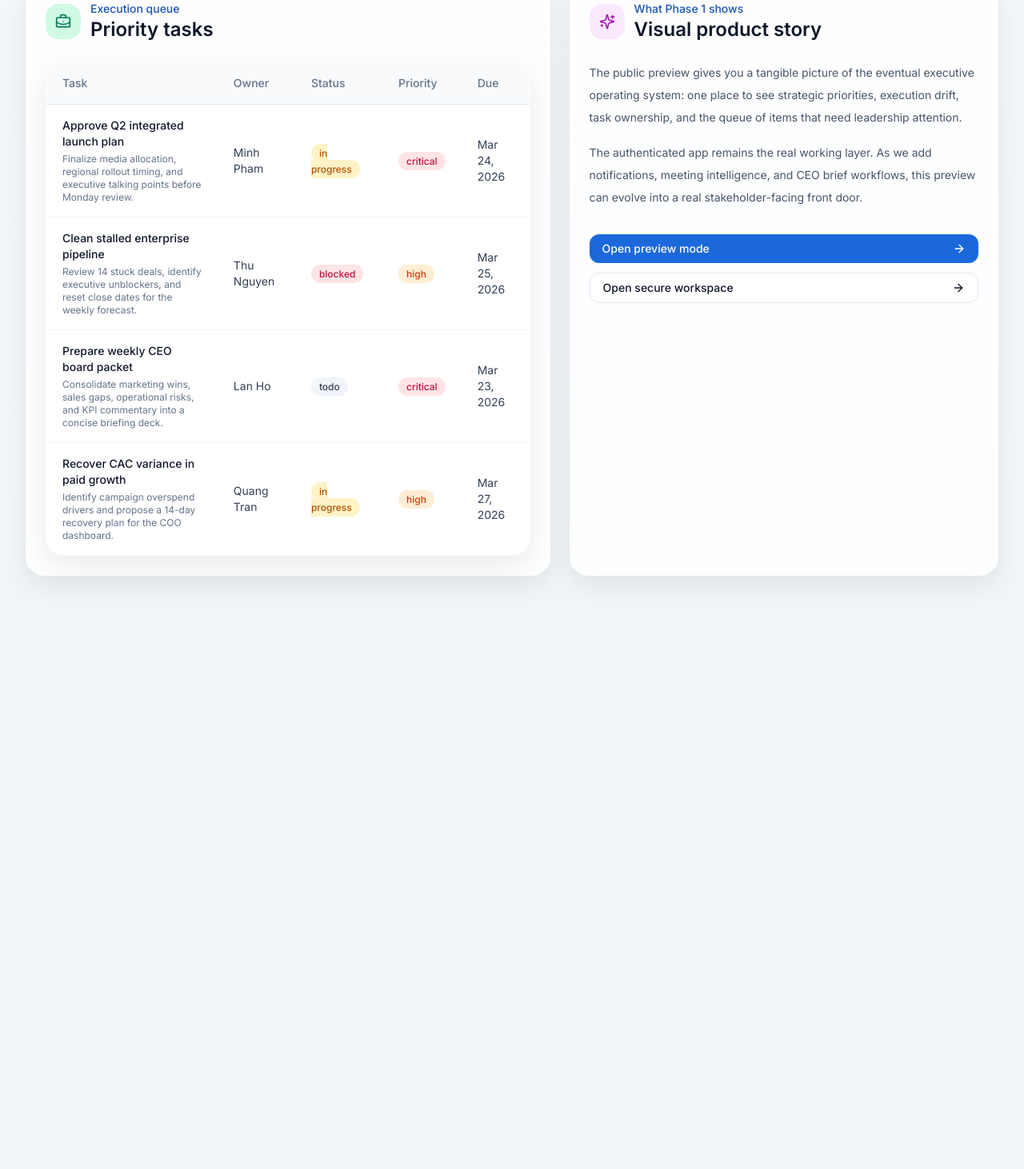
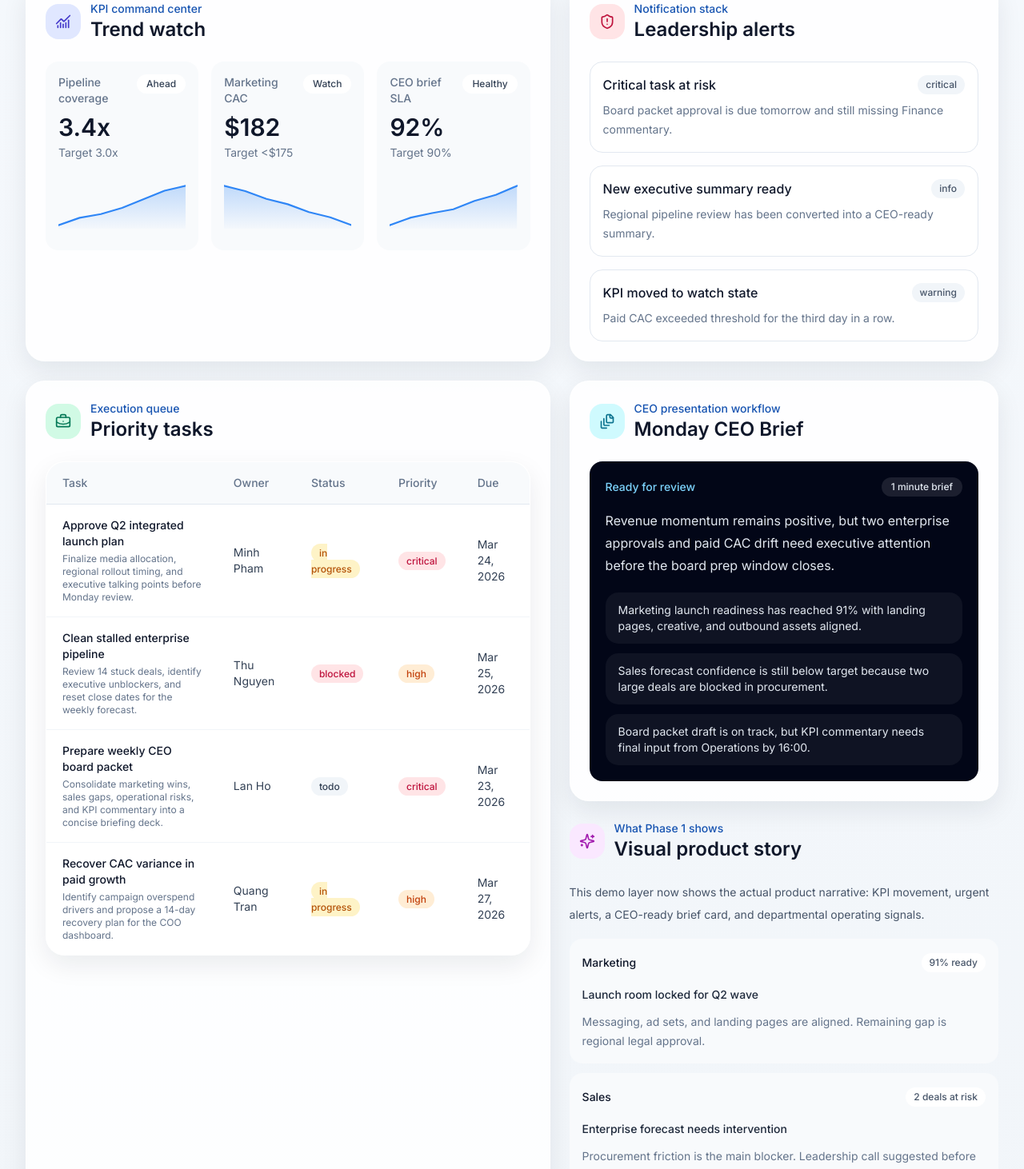
Before and after one commit to dphung88/hb-execution-os, a Next.js app: page / in a window 1280 px wide. Shown: the part 1800-3262 px from the top of the page at 80% size. Before the commit the page ends 2552 px from the top, so only its background shows below. Built offline with nearby package versions, Linux system fonts and the light colour scheme.

Commit message:
Enhance executive preview dashboard

```diff
--- a/components/preview/preview-dashboard.tsx
+++ b/components/preview/preview-dashboard.tsx
@@ -1,9 +1,62 @@
 import Link from "next/link";
-import { ArrowRight, BellRing, BriefcaseBusiness, ChartNoAxesCombined, Sparkles } from "lucide-react";
+import {
+  ArrowRight,
+  BellRing,
+  BriefcaseBusiness,
+  ChartNoAxesCombined,
+  FileStack,
+  ShieldAlert,
+  Sparkles
+} from "lucide-react";
 
 import { TaskList } from "@/components/tasks/task-list";
 import { Button } from "@/components/ui/button";
-import { demoSignals, demoStats, demoTasks, demoTimeline } from "@/lib/demo-data";
+import {
+  demoExecutiveBrief,
+  demoKpis,
+  demoNotifications,
+  demoSignals,
+  demoStats,
+  demoStreams,
+  demoTasks,
+  demoTimeline
+} from "@/lib/demo-data";
+
+function MiniTrend({ values }: { values: number[] }) {
+  const width = 220;
+  const height = 80;
+  const max = Math.max(...values);
+  const min = Math.min(...values);
+  const range = max - min || 1;
+
+  const points = values
+    .map((value, index) => {
+      const x = (index / (values.length - 1)) * width;
+      const y = height - ((value - min) / range) * (height - 12) - 6;
+      return `${x},${y}`;
+    })
+    .join(" ");
+
+  return (
+    <svg viewBox={`0 0 ${width} ${height}`} className="h-20 w-full">
+      <defs>
+        <linearGradient id="trendFill" x1="0%" x2="0%" y1="0%" y2="100%">
+          <stop offset="0%" stopColor="rgba(47,134,246,0.28)" />
+          <stop offset="100%" stopColor="rgba(47,134,246,0.02)" />
+        </linearGradient>
+      </defs>
+      <polyline
+        fill="none"
+        stroke="#2f86f6"
+        strokeWidth="3"
+        strokeLinecap="round"
+        strokeLinejoin="round"
+        points={points}
+      />
+      <polygon fill="url(#trendFill)" points={`0,${height} ${points} ${width},${height}`} />
+    </svg>
+  );
+}
 
 export function PreviewDashboard() {
   return (
@@ -103,6 +156,66 @@ export function PreviewDashboard() {
 
       <section className="grid gap-6 xl:grid-cols-[1.1fr,0.9fr]">
         <div className="rounded-3xl border border-white/70 bg-white/85 p-6 shadow-panel">
+          <div className="flex items-center gap-3">
+            <div className="rounded-2xl bg-indigo-100 p-3 text-indigo-700">
+              <ChartNoAxesCombined className="h-5 w-5" />
+            </div>
+            <div>
+              <p className="text-sm font-medium text-brand-700">KPI command center</p>
+              <h2 className="text-2xl font-semibold text-slate-900">Trend watch</h2>
+            </div>
+          </div>
+
+          <div className="mt-6 grid gap-4 lg:grid-cols-3">
+            {demoKpis.map((kpi) => (
+              <div key={kpi.name} className="rounded-2xl bg-slate-50 p-4">
+                <div className="flex items-start justify-between gap-3">
+                  <div>
+                    <p className="text-sm font-medium text-slate-500">{kpi.name}</p>
+                    <p className="mt-2 text-3xl font-semibold text-slate-900">{kpi.value}</p>
+                    <p className="mt-1 text-sm text-slate-500">{kpi.target}</p>
+                  </div>
+                  <span className="rounded-full bg-white px-3 py-1 text-xs font-medium text-slate-700">
+                    {kpi.status}
+                  </span>
+                </div>
+                <div className="mt-4">
+                  <MiniTrend values={kpi.trend} />
+                </div>
+              </div>
+            ))}
+          </div>
+        </div>
+
+        <div className="rounded-3xl border border-white/70 bg-white/85 p-6 shadow-panel">
+          <div className="flex items-center gap-3">
+            <div className="rounded-2xl bg-rose-100 p-3 text-rose-700">
+              <ShieldAlert className="h-5 w-5" />
+            </div>
+            <div>
+              <p className="text-sm font-medium text-brand-700">Notification stack</p>
+              <h2 className="text-2xl font-semibold text-slate-900">Leadership alerts</h2>
+            </div>
+          </div>
+
+          <div className="mt-6 space-y-4">
+            {demoNotifications.map((item) => (
+              <div key={item.title} className="rounded-2xl border border-slate-200 bg-white p-4">
+                <div className="flex items-center justify-between gap-3">
+                  <p className="font-medium text-slate-900">{item.title}</p>
+                  <span className="rounded-full bg-slate-100 px-2.5 py-1 text-xs font-medium text-slate-600">
+                    {item.tone}
+                  </span>
+                </div>
+                <p className="mt-2 text-sm leading-6 text-slate-500">{item.detail}</p>
+              </div>
+            ))}
+          </div>
+        </div>
+      </section>
+
+      <section className="grid gap-6 xl:grid-cols-[1.1fr,0.9fr]">
+        <div className="rounded-3xl border border-white/70 bg-white/85 p-6 shadow-panel">
           <div className="mb-6 flex items-center gap-3">
             <div className="rounded-2xl bg-emerald-100 p-3 text-emerald-700">
               <BriefcaseBusiness className="h-5 w-5" />
@@ -116,7 +229,40 @@ export function PreviewDashboard() {
           <TaskList tasks={demoTasks} />
         </div>
 
-        <div className="rounded-3xl border border-white/70 bg-white/85 p-6 shadow-panel">
+        <div className="space-y-6">
+          <div className="rounded-3xl border border-white/70 bg-white/85 p-6 shadow-panel">
+            <div className="flex items-center gap-3">
+              <div className="rounded-2xl bg-cyan-100 p-3 text-cyan-700">
+                <FileStack className="h-5 w-5" />
+              </div>
+              <div>
+                <p className="text-sm font-medium text-brand-700">CEO presentation workflow</p>
+                <h2 className="text-2xl font-semibold text-slate-900">
+                  {demoExecutiveBrief.title}
+                </h2>
+              </div>
+            </div>
+
+            <div className="mt-6 rounded-2xl bg-slate-950 p-5 text-white">
+              <div className="flex items-center justify-between gap-4">
+                <p className="text-sm font-medium text-sky-300">{demoExecutiveBrief.readiness}</p>
+                <span className="rounded-full bg-white/10 px-3 py-1 text-xs font-medium text-slate-200">
+                  1 minute brief
+                </span>
+              </div>
+              <p className="mt-4 text-base leading-7 text-slate-200">
+                {demoExecutiveBrief.summary}
+              </p>
+              <div className="mt-5 space-y-3">
+                {demoExecutiveBrief.bullets.map((bullet) => (
+                  <div key={bullet} className="rounded-2xl bg-white/5 px-4 py-3 text-sm text-slate-200">
+                    {bullet}
+                  </div>
+                ))}
+              </div>
+            </div>
+          </div>
+
           <div className="flex items-center gap-3">
             <div className="rounded-2xl bg-fuchsia-100 p-3 text-fuchsia-700">
               <Sparkles className="h-5 w-5" />
@@ -129,15 +275,23 @@ export function PreviewDashboard() {
 
           <div className="mt-6 space-y-4 text-sm leading-7 text-slate-600">
             <p>
-              The public preview gives you a tangible picture of the eventual executive
-              operating system: one place to see strategic priorities, execution drift,
-              task ownership, and the queue of items that need leadership attention.
+              This demo layer now shows the actual product narrative: KPI movement, urgent
+              alerts, a CEO-ready brief card, and departmental operating signals.
             </p>
-            <p>
-              The authenticated app remains the real working layer. As we add notifications,
-              meeting intelligence, and CEO brief workflows, this preview can evolve into a
-              real stakeholder-facing front door.
-            </p>
+            <div className="grid gap-3">
+              {demoStreams.map((stream) => (
+                <div key={stream.team} className="rounded-2xl bg-slate-50 px-4 py-4">
+                  <div className="flex items-center justify-between gap-3">
+                    <p className="font-medium text-slate-900">{stream.team}</p>
+                    <span className="rounded-full bg-white px-2.5 py-1 text-xs font-medium text-slate-600">
+                      {stream.metric}
+                    </span>
+                  </div>
+                  <p className="mt-3 font-medium text-slate-800">{stream.headline}</p>
+                  <p className="mt-2 text-sm leading-6 text-slate-500">{stream.body}</p>
+                </div>
+              ))}
+            </div>
           </div>
 
           <div className="mt-8 grid gap-3">
--- a/lib/demo-data.ts
+++ b/lib/demo-data.ts
@@ -105,3 +105,78 @@ export const demoTimeline = [
     detail: "Go-to-market talking points refreshed with this morning's pipeline changes."
   }
 ];
+
+export const demoKpis = [
+  {
+    name: "Pipeline coverage",
+    value: "3.4x",
+    target: "Target 3.0x",
+    status: "Ahead",
+    trend: [52, 58, 61, 66, 73, 80, 84]
+  },
+  {
+    name: "Marketing CAC",
+    value: "$182",
+    target: "Target <$175",
+    status: "Watch",
+    trend: [70, 68, 65, 63, 60, 58, 55]
+  },
+  {
+    name: "CEO brief SLA",
+    value: "92%",
+    target: "Target 90%",
+    status: "Healthy",
+    trend: [40, 50, 56, 61, 72, 80, 92]
+  }
+];
+
+export const demoExecutiveBrief = {
+  title: "Monday CEO Brief",
+  readiness: "Ready for review",
+  summary:
+    "Revenue momentum remains positive, but two enterprise approvals and paid CAC drift need executive attention before the board prep window closes.",
+  bullets: [
+    "Marketing launch readiness has reached 91% with landing pages, creative, and outbound assets aligned.",
+    "Sales forecast confidence is still below target because two large deals are blocked in procurement.",
+    "Board packet draft is on track, but KPI commentary needs final input from Operations by 16:00."
+  ]
+};
+
+export const demoNotifications = [
+  {
+    title: "Critical task at risk",
+    detail: "Board packet approval is due tomorrow and still missing Finance commentary.",
+    tone: "critical"
+  },
+  {
+    title: "New executive summary ready",
+    detail: "Regional pipeline review has been converted into a CEO-ready summary.",
+    tone: "info"
+  },
+  {
+    title: "KPI moved to watch state",
+    detail: "Paid CAC exceeded threshold for the third day in a row.",
+    tone: "warning"
+  }
+];
+
+export const demoStreams = [
+  {
+    team: "Marketing",
+    headline: "Launch room locked for Q2 wave",
+    metric: "91% ready",
+    body: "Messaging, ad sets, and landing pages are aligned. Remaining gap is regional legal approval."
+  },
+  {
+    team: "Sales",
+    headline: "Enterprise forecast needs intervention",
+    metric: "2 deals at risk",
+    body: "Procurement friction is the main blocker. Leadership call suggested before Thursday."
+  },
+  {
+    team: "CEO Office",
+    headline: "Board packet approaching final state",
+    metric: "3 briefs queued",
+    body: "Weekly narrative is coherent; the final risk memo and KPI commentary are still pending."
+  }
+];
```
